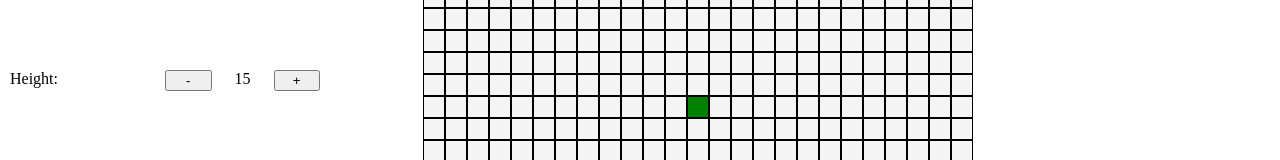
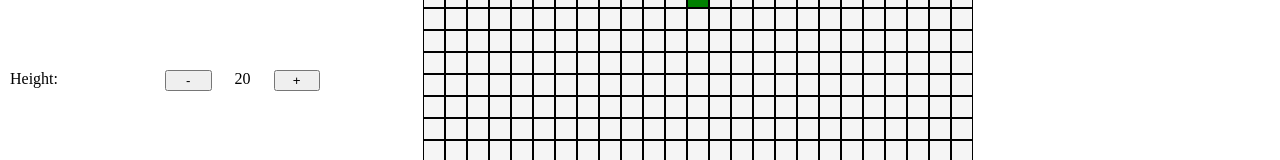
Before and after one commit to raujimenez/EchoSnake, a React (Create React App) app: page / in a window 1280 px wide. Shown: the part 172-332 px from the top of the page. Built offline with nearby package versions, Linux system fonts and the light colour scheme.

Commit message:
added timer functionality and now state reflects default

```diff
--- a/src/components/GameBoard.jsx
+++ b/src/components/GameBoard.jsx
@@ -80,8 +80,14 @@ function GameBoard(props) {
 
     useEffect(() => {
         document.addEventListener("keydown", handleDirection)
+        const interval = setInterval(() => {
+            const [headX, headY] = bodyPoints[bodyPoints.length - 1];
+            changeOnAction(currentDirection, headX, headY);
+        }, timeHook[0] * 1000);
+
         return function cleanup() {
             document.removeEventListener("keydown", handleDirection);
+            clearInterval(interval)
         }
     });
 
--- a/src/components/GameOptions.jsx
+++ b/src/components/GameOptions.jsx
@@ -5,7 +5,7 @@ import './styles/GameOptions.css';
 
 function GameOptions(props) {
     const [time, setTime] = useState(1);
-    const [height, setHeight] = useState(15);
+    const [height, setHeight] = useState(20);
     const [width, setWidth] = useState(25);
 
     // game settings should update gameboard so we need context
```
